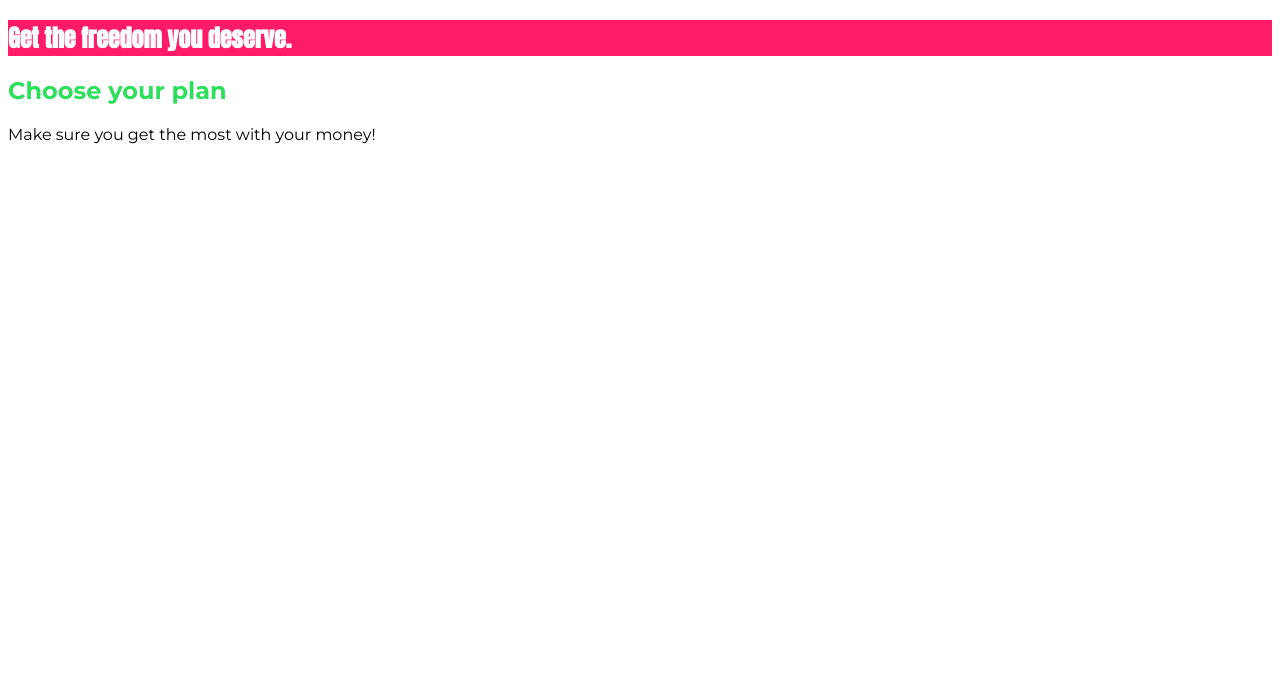
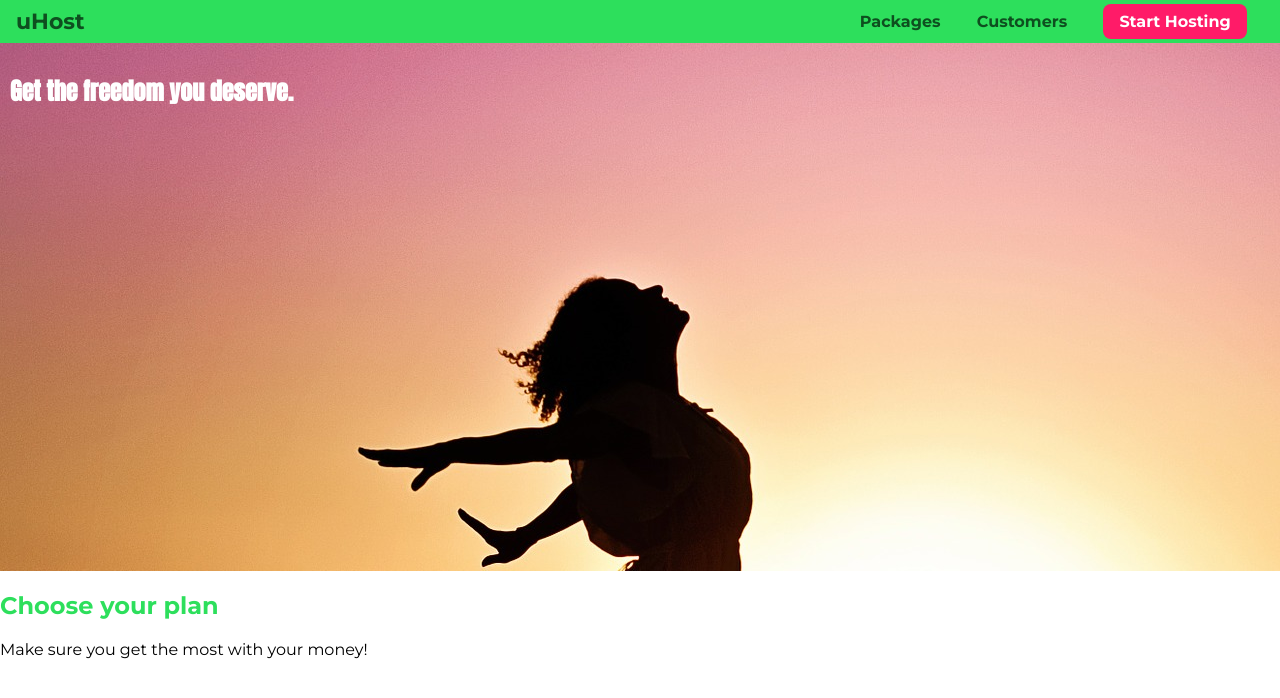
Before and after one commit to PeterJGalvan/CSS-Udemy-Course, a plain HTML site: page basics-01-understanding-the-course-project-starting-code/index.html in a window 1280 px wide. Drawn offline with Linux system fonts and the light colour scheme.

Commit message:
Got to section 4

```diff
--- a/basics-01-understanding-the-course-project-starting-code/index.html
+++ b/basics-01-understanding-the-course-project-starting-code/index.html
@@ -18,6 +18,24 @@
   </head>
 
   <body>
+    <header class="main-header">
+      <div>
+        <a href="index.html" class="main-header__brand"> uHost </a>
+      </div>
+      <nav class="main-nav">
+        <ul class="main-nav__items">
+          <li class="main-nav__item">
+            <a href="packages/index.html">Packages</a>
+          </li>
+          <li class="main-nav__item">
+            <a href="customers/index.html">Customers</a>
+          </li>
+          <li class="main-nav__item main-nav__item--cta">
+            <a href="start-hosting/index.html">Start Hosting</a>
+          </li>
+        </ul>
+      </nav>
+    </header>
     <main>
       <section id="product-overview">
         <h1>Get the freedom you deserve.</h1>
--- a/basics-01-understanding-the-course-project-starting-code/main.css
+++ b/basics-01-understanding-the-course-project-starting-code/main.css
@@ -1,9 +1,17 @@
+* {
+  box-sizing: border-box;
+}
+
 body {
   font-family: "Montserrat", sans-serif;
+  margin: 0;
 }
 
 #product-overview {
-  background: #ff1b68;
+  background: url("./freedom.jpg");
+  width: 100%;
+  height: 528px;
+  padding: 10px;
 }
 
 .section-title {
@@ -18,3 +26,67 @@ body {
 /* h1 {
   font-family: sans-serif;
 } */
+
+.main-header {
+  width: 100%;
+  background: #2ddf5c;
+  padding: 8px 16px;
+}
+
+.main-header > div {
+  display: inline-block;
+  vertical-align: middle;
+}
+
+.main-header__brand {
+  color: #0e4f1f;
+  text-decoration: none;
+  font-weight: bold;
+  font-size: 22px;
+}
+
+.main-nav {
+  display: inline-block;
+  text-align: right;
+  /* hacky */
+  width: calc(100% - 74px);
+  vertical-align: middle;
+}
+
+.main-nav__items {
+  margin: 0;
+  padding: 0;
+  list-style: none;
+}
+
+.main-nav__item {
+  display: inline-block;
+  margin: 0 16px;
+}
+
+.main-nav__item a {
+  color: #0e4f1f;
+  text-decoration: none;
+  font-weight: bold;
+  padding: 3px 0;
+}
+
+.main-nav__item a:hover,
+.main-nav__item a:active {
+  color: white;
+  border-bottom: 5px solid white;
+}
+
+.main-nav__item--cta a {
+  color: white;
+  background: #ff1b68;
+  padding: 8px 16px;
+  border-radius: 8px;
+}
+
+.main-nav__item--cta a:hover,
+.main-nav__item--cta a:active {
+  color: #ff1b68;
+  background: white;
+  border: none;
+}
--- /dev/null
+++ b/basics-06-assignment-problem/main.css
@@ -0,0 +1,31 @@
+body {
+  font-family: Impact;
+}
+
+#assignment-instructions {
+  color: rebeccapurple;
+  font-family: sans-serif;
+}
+
+code {
+  font-family: monospace;
+  color: red;
+}
+
+.highlighted-code {
+  color: green;
+}
+
+li {
+  font-family: inherit;
+}
+
+li + li {
+  background: black;
+  color: white;
+}
+
+ol > li {
+  background: black;
+  color: white;
+}
--- /dev/null
+++ b/diving-deeper-06-assignment-problem/main.css
@@ -0,0 +1,32 @@
+/*  task 4 if you want the whole box to fit perfectly on one page */
+* {
+  box-sizing: border-box;
+}
+
+html,
+body {
+  height: 100%;
+}
+
+div {
+  padding: 10px 20px 30px 20px;
+  margin: 40px 30px 20px 10px;
+  border: 3px solid red;
+}
+
+.first-box {
+  /* height: 100%; */
+  height: 300px;
+  width: 50%;
+  /* display: inline-block; */
+  display: none;
+}
+
+.second-box {
+  display: inline-block;
+}
+
+div:last-of-type:hover {
+  color: white;
+  background: black;
+}
```
Also changed, not shown: basics-06-assignment-problem/index.html (added, +50 -0 lines), diving-deeper-06-assignment-problem/index.html (added, +41 -0 lines), basics-01-understanding-the-course-project-starting-code/freedom.jpg (added), basics-06-assignment-problem/instructions.txt (added), diving-deeper-06-assignment-problem/instructions.txt (added).
